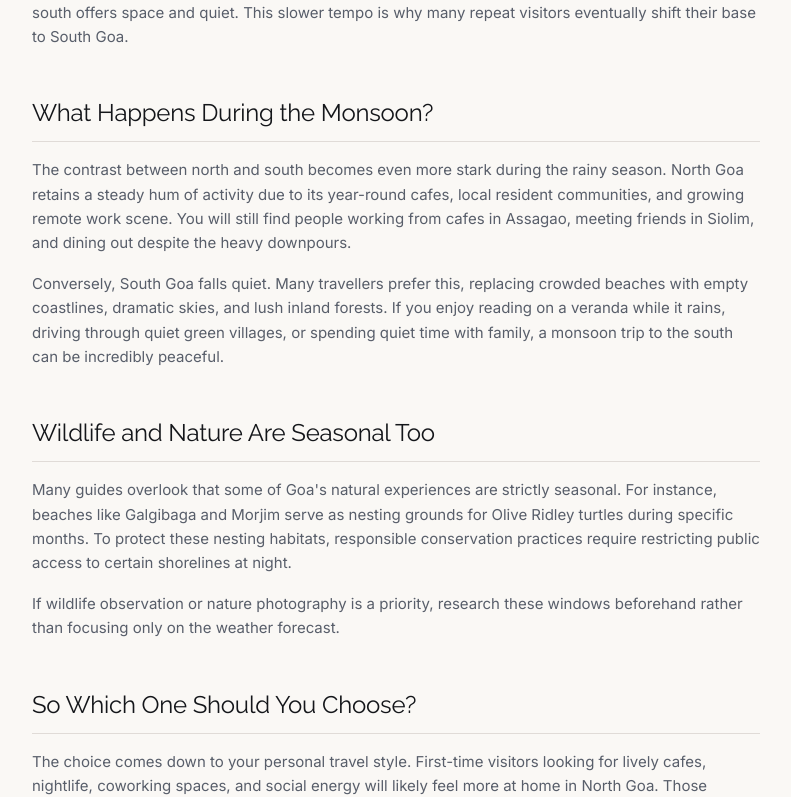
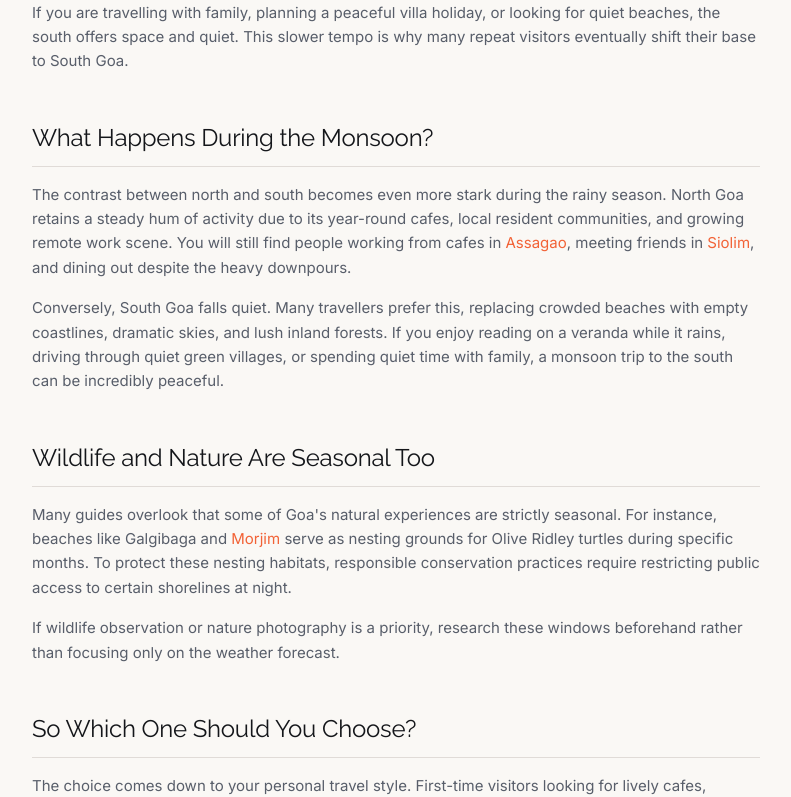
Before and after one commit to wayzyy-project/wayzyy-site, a React (Vite) app: page /blog/best-time-to-visit-goa in a window 1280 px wide. Shown: the part 1739-2536 px from the top of the page, without its empty margins (244-1035 px from the left). Built offline with nearby package versions, Linux system fonts and the light colour scheme.

Commit message:
feat: link Assagao, Siolim, Morjim, Mandrem, and Ashwem guides inside core budget, workation, and timing guides

```diff
--- a/src/pages/blog/BestTimeToVisitGoa.tsx
+++ b/src/pages/blog/BestTimeToVisitGoa.tsx
@@ -73,7 +73,7 @@ export default function BestTimeToVisitGoa() {
       <h2>North Goa During Peak Season</h2>
       <p>
         If this is your first trip, you will likely spend a significant part of your stay in the north. Popular areas like
-        Anjuna, Vagator, Assagao, Siolim, Morjim, Candolim, Calangute, and Baga are at their busiest between November and
+        Anjuna, Vagator, <a href="/blog/assagao-goa-villas-guide">Assagao</a>, <a href="/blog/siolim-goa-villas-guide">Siolim</a>, <a href="/blog/morjim-goa-beach-guide">Morjim</a>, <a href="/blog/mandrem-goa-beach-guide">Mandrem</a>, <a href="/blog/ashwem-goa-beach-guide">Ashwem</a>, Candolim, Calangute, and Baga are at their busiest between November and
         February. This is when the region comes alive with beach clubs, live music, buzzing cafés, busy coworking spaces, flea
         markets, and the active nightlife Goa is known for.
       </p>
@@ -98,7 +98,7 @@ export default function BestTimeToVisitGoa() {
       <p>
         The contrast between north and south becomes even more stark during the rainy season. North Goa retains a steady hum of
         activity due to its year-round cafes, local resident communities, and growing remote work scene. You will still find
-        people working from cafes in Assagao, meeting friends in Siolim, and dining out despite the heavy downpours.
+        people working from cafes in <a href="/blog/assagao-goa-villas-guide">Assagao</a>, meeting friends in <a href="/blog/siolim-goa-villas-guide">Siolim</a>, and dining out despite the heavy downpours.
       </p>
       <p>
         Conversely, South Goa falls quiet. Many travellers prefer this, replacing crowded beaches with empty coastlines, dramatic
@@ -109,7 +109,7 @@ export default function BestTimeToVisitGoa() {
       <h2>Wildlife and Nature Are Seasonal Too</h2>
       <p>
         Many guides overlook that some of Goa's natural experiences are strictly seasonal. For instance, beaches like
-        Galgibaga and Morjim serve as nesting grounds for Olive Ridley turtles during specific months. To protect these nesting
+        Galgibaga and <a href="/blog/morjim-goa-beach-guide">Morjim</a> serve as nesting grounds for Olive Ridley turtles during specific months. To protect these nesting
         habitats, responsible conservation practices require restricting public access to certain shorelines at night.
       </p>
       <p>
--- a/src/pages/blog/GoaTripBudgetGuide.tsx
+++ b/src/pages/blog/GoaTripBudgetGuide.tsx
@@ -198,9 +198,9 @@ export default function GoaTripBudgetGuide() {
         offer better pricing because it reduces frequent check-ins and keeps their calendar occupied for a longer period.
       </p>
       <p>
-        Location also plays an important role. Premium areas like Assagao, Vagator and parts of Anjuna generally command
+        Location also plays an important role. Premium areas like <a href="/blog/assagao-goa-villas-guide">Assagao</a>, Vagator and parts of Anjuna generally command
         higher prices because of their cafés, restaurants and proximity to popular attractions. On the other hand, places
-        like Siolim, Mandrem, Arambol or several parts of South Goa (which we explore in our{" "}
+        like <a href="/blog/siolim-goa-villas-guide">Siolim</a>, <a href="/blog/mandrem-goa-beach-guide">Mandrem</a>, <a href="/blog/morjim-goa-beach-guide">Morjim</a>, <a href="/blog/ashwem-goa-beach-guide">Ashwem</a>, Arambol or several parts of South Goa (which we explore in our{" "}
         <a href="/blog/north-goa-vs-south-goa-guide">North Goa vs South Goa Guide</a>) often offer excellent value without
         feeling too far away from everything.
       </p>
--- a/src/pages/blog/WorkationGoaGuide.tsx
+++ b/src/pages/blog/WorkationGoaGuide.tsx
@@ -237,8 +237,7 @@ export default function WorkationGoaGuide() {
       </p>
       <p>
         A week-long holiday during Christmas looks very different from a month-long workation in September. Similarly,
-        staying in a luxury villa in Assagao with a private pool will cost significantly more than renting an apartment in
-        Siolim or sharing a villa with friends.
+        staying in a luxury villa in <a href="/blog/assagao-goa-villas-guide">Assagao</a> with a private pool will cost significantly more than renting an apartment in <a href="/blog/siolim-goa-villas-guide">Siolim</a> or sharing a villa with friends.
       </p>
       <p>
         The good news is that longer stays usually unlock much better value. Many hosts are willing to offer discounts for
@@ -346,7 +345,7 @@ export default function WorkationGoaGuide() {
         areas can significantly reduce your overall cost without compromising your experience.
       </p>
       <p>
-        Places like Siolim, Aldona or parts of South Goa often offer much better value than staying right in the middle of
+        Places like <a href="/blog/siolim-goa-villas-guide">Siolim</a>, <a href="/blog/morjim-goa-beach-guide">Morjim</a>, <a href="/blog/mandrem-goa-beach-guide">Mandrem</a>, <a href="/blog/ashwem-goa-beach-guide">Ashwem</a>, Aldona or parts of South Goa often offer much better value than staying right in the middle of
         Calangute or Baga, while still keeping you within easy reach of beaches, cafés and coworking spaces. If you're
         trying to figure out which part of the state fits your working style and vibe, check out our guide on{" "}
         <a href="/blog/north-goa-vs-south-goa-guide">North Goa vs South Goa</a>.
```
